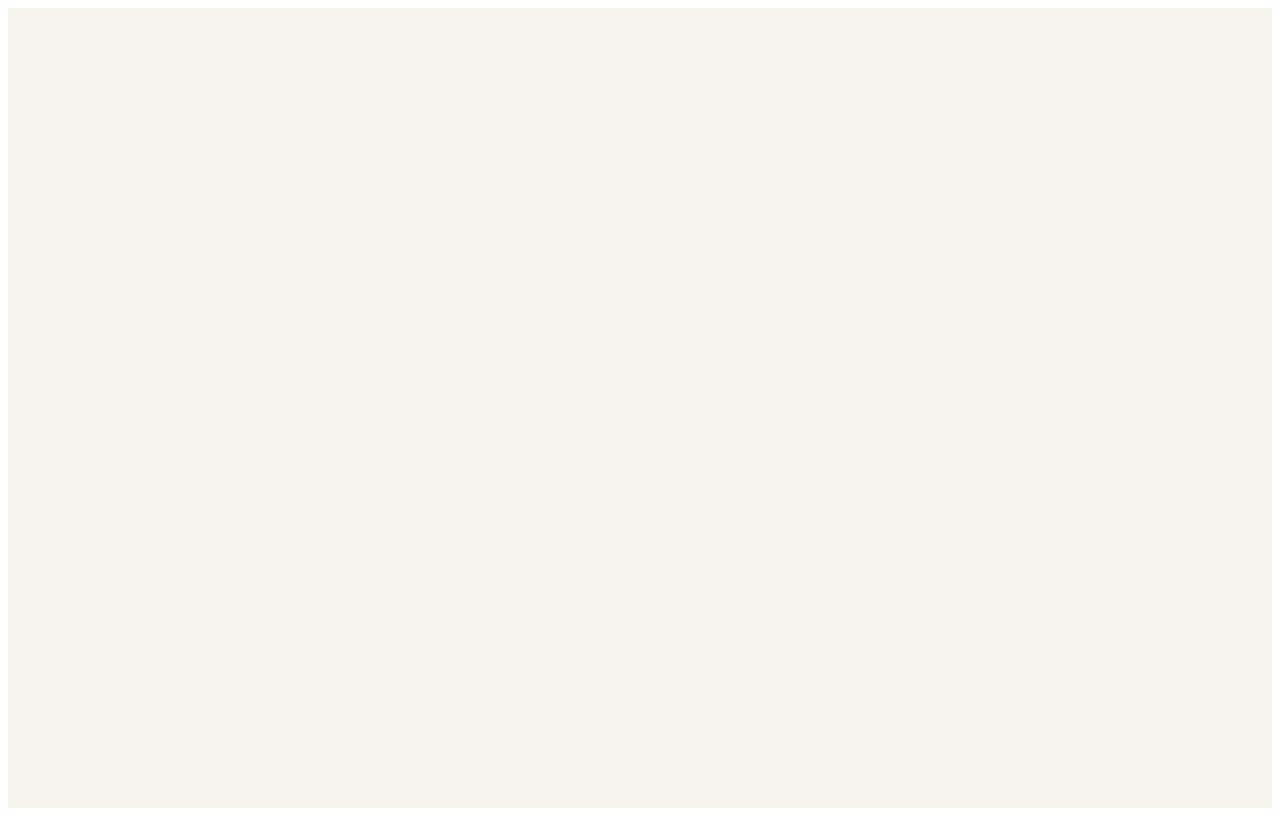
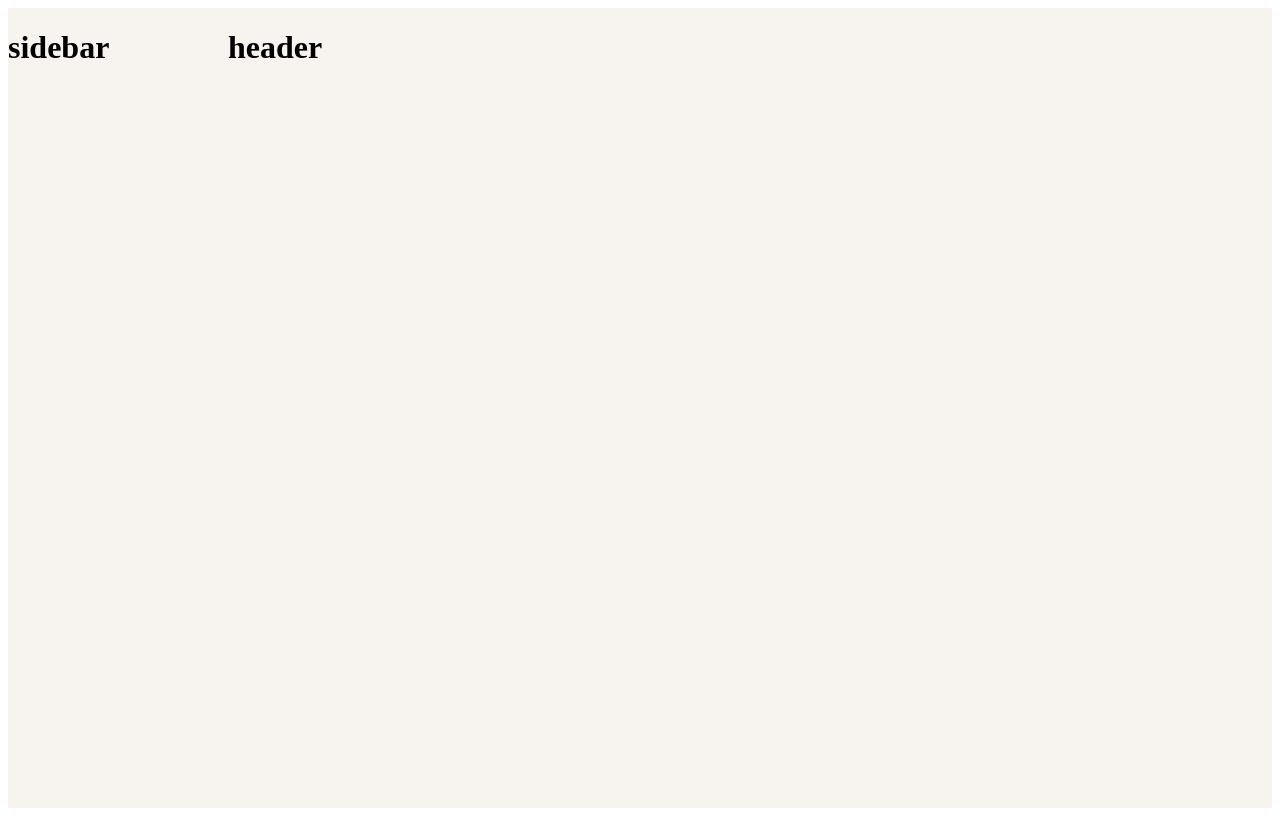
Before and after one commit to usamiyouhei/dessert_idea_builder, a Next.js app: page /idea-builder in a window 1280 px wide. Built offline with nearby package versions, Linux system fonts and the light colour scheme.

Commit message:
updata scss

```diff
--- a/src/components/layout/AppShell/AppShell.module.scss
+++ b/src/components/layout/AppShell/AppShell.module.scss
@@ -1,11 +1,20 @@
 .appShell {
   display: grid;
-  grid-template-columns: 220px 1fr;
+  grid-template-columns: 220px minmax(0, 1fr);
   min-height: 100vh;
   background: #f7f4ef;
 }
 
+.content {
+  display: flex;
+  min-width: 0;
+  min-height: 100vh;
+  flex-direction: column;
+}
+
 .main {
+  flex: 1;
+  min-width: 0;
   padding: 32px;
 }
 
@@ -13,4 +22,7 @@
   .appShell {
     grid-template-columns: 1fr;
   }
+  .main {
+    padding: 20px;
+  }
 }
--- a/src/components/layout/AppShell/AppShell.tsx
+++ b/src/components/layout/AppShell/AppShell.tsx
@@ -1,6 +1,7 @@
 import type { ReactNode } from "react";
 import styles from "./AppShell.module.scss";
 import Sidebar from "../Sidebar/Sidebar";
+import Header from "../Header/Header";
 
 type AppShellProps = {
   children: ReactNode;
@@ -11,7 +12,11 @@ export default function AppShell({ children }: AppShellProps) {
     <div className={styles.appShell}>
       <Sidebar />
 
-      <main className={styles.main}>{children}</main>
+      <div className={styles.content}>
+        <Header />
+
+        <main className={styles.main}>{children}</main>
+      </div>
     </div>
   );
 }
--- a/src/components/layout/Header/Header.tsx
+++ b/src/components/layout/Header/Header.tsx
@@ -2,5 +2,9 @@ import React from "react";
 import styles from "./Header.modules.scss";
 
 export default function Header() {
-  return <div></div>;
+  return (
+    <div>
+      <h1>header</h1>
+    </div>
+  );
 }
--- a/src/components/layout/Sidebar/Sidebar.tsx
+++ b/src/components/layout/Sidebar/Sidebar.tsx
@@ -2,5 +2,9 @@ import React from "react";
 import styles from "./Sidebar.module.scss";
 
 export default function Sidebar() {
-  return <div></div>;
+  return (
+    <div>
+      <h1>sidebar</h1>
+    </div>
+  );
 }
```
